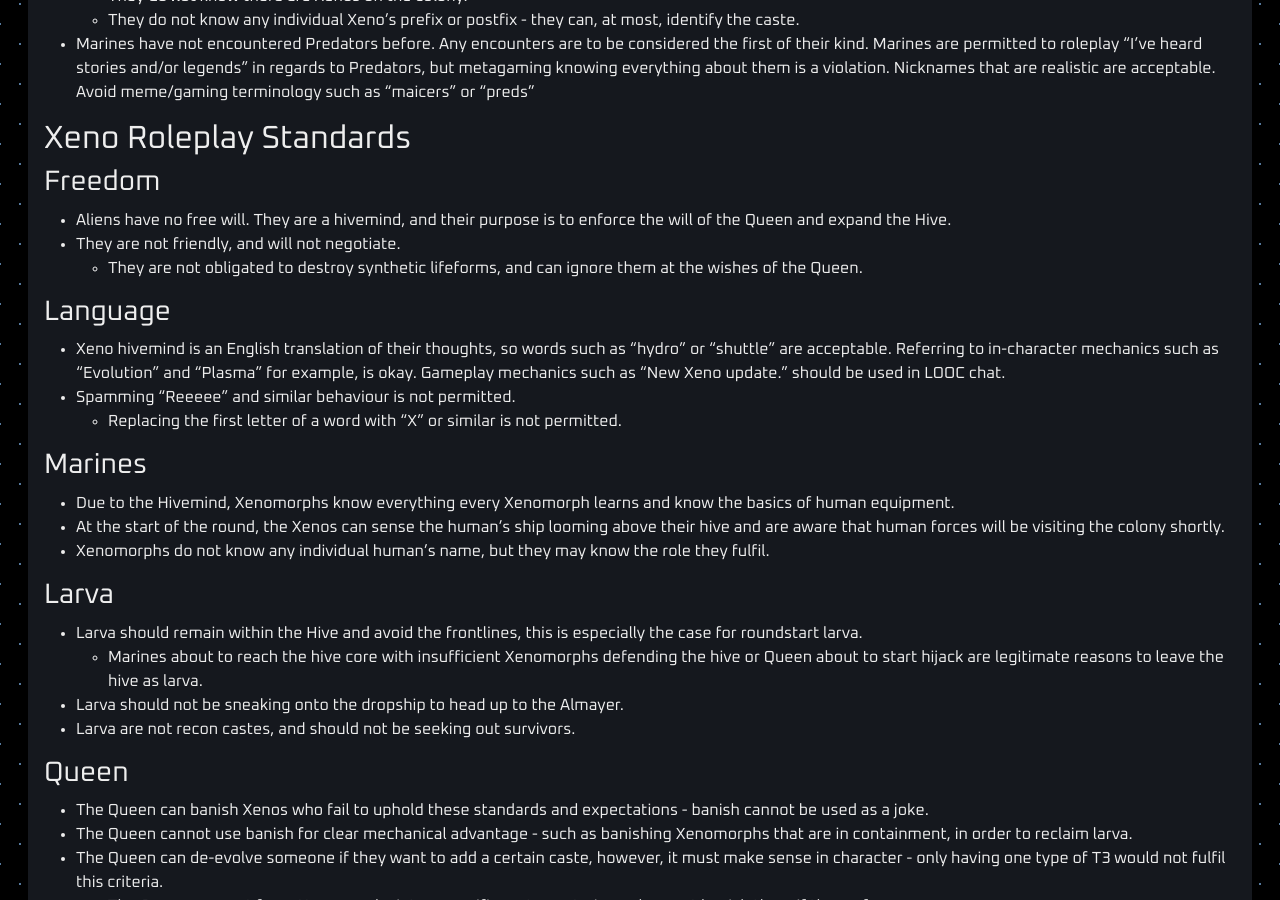
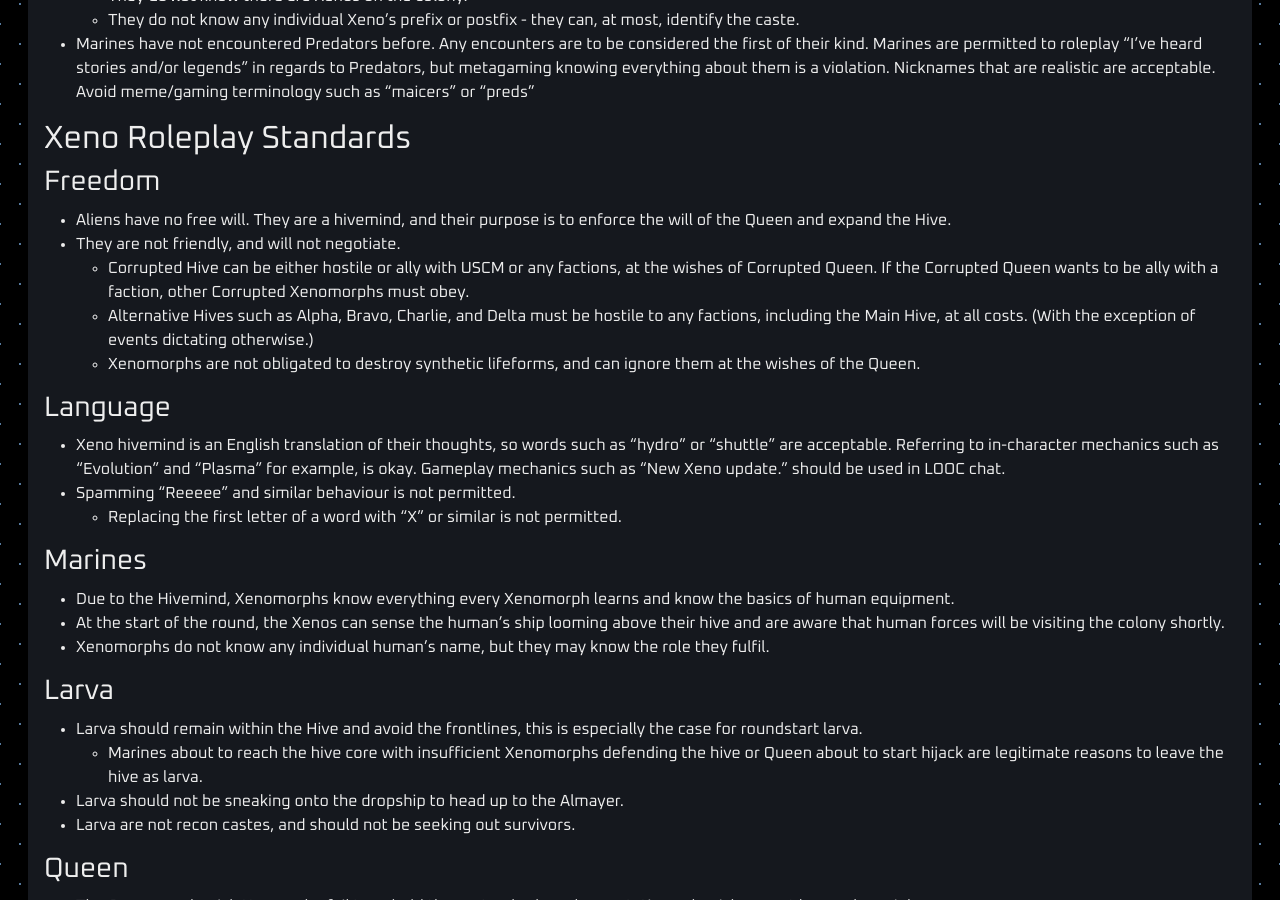
Before and after one commit to cmss13-devs/web, a Jekyll site: the page built from rules.md, in a window 1280 px wide and 900 px high, scrolled down 3776 px. Built offline with Jekyll 4.4.1, drawn with Linux system fonts in a browser that asks for light colours.

Commit message:
Rules regarding Corrupted and Alternative Hives. (#70)
Added rules regarding Corrupted and Alternative Hives under Rule 2 /
Freedom section.

Corrupted Hive can either be hostile or ally with USCM or with any
factions.
Alternative Hives must be hostile to anyone.

---------

Co-authored-by: forest2001 <41653574+realforest2001@users.noreply.github.com>

```diff
--- a/rules.md
+++ b/rules.md
@@ -145,7 +145,9 @@
 
 - Aliens have no free will. They are a hivemind, and their purpose is to enforce the will of the Queen and expand the Hive.
 - They are not friendly, and will not negotiate.
-  - They are not obligated to destroy synthetic lifeforms, and can ignore them at the wishes of the Queen.
+  - Corrupted Hive can be either hostile or ally with USCM or any factions, at the wishes of Corrupted Queen. If the Corrupted Queen wants to be ally with a faction, other Corrupted Xenomorphs must obey.
+  - Alternative Hives such as Alpha, Bravo, Charlie, and Delta must be hostile to any factions, including the Main Hive, at all costs. (With the exception of events dictating otherwise.)
+  - Xenomorphs are not obligated to destroy synthetic lifeforms, and can ignore them at the wishes of the Queen.
 
 ### Language
 
```
